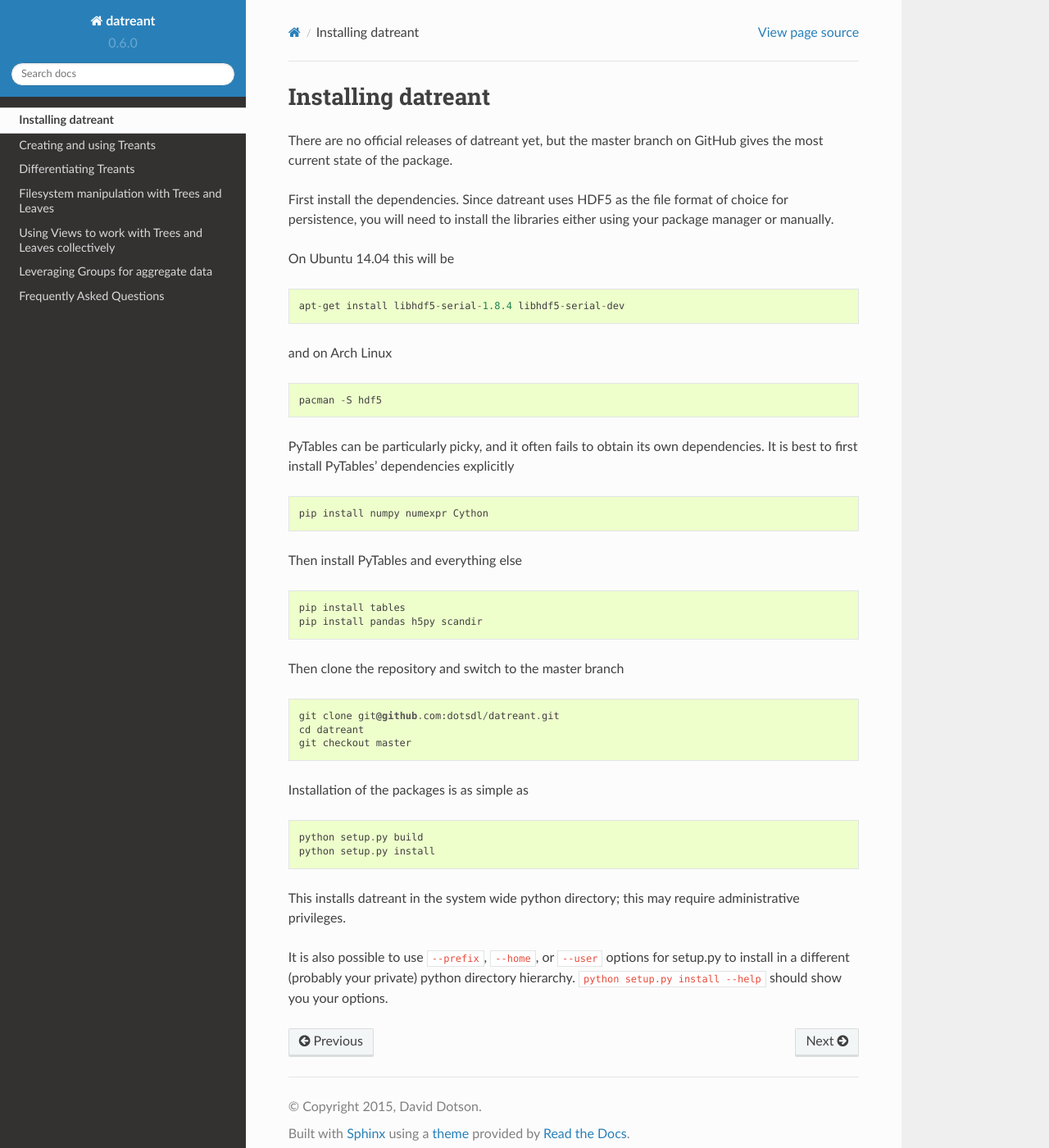
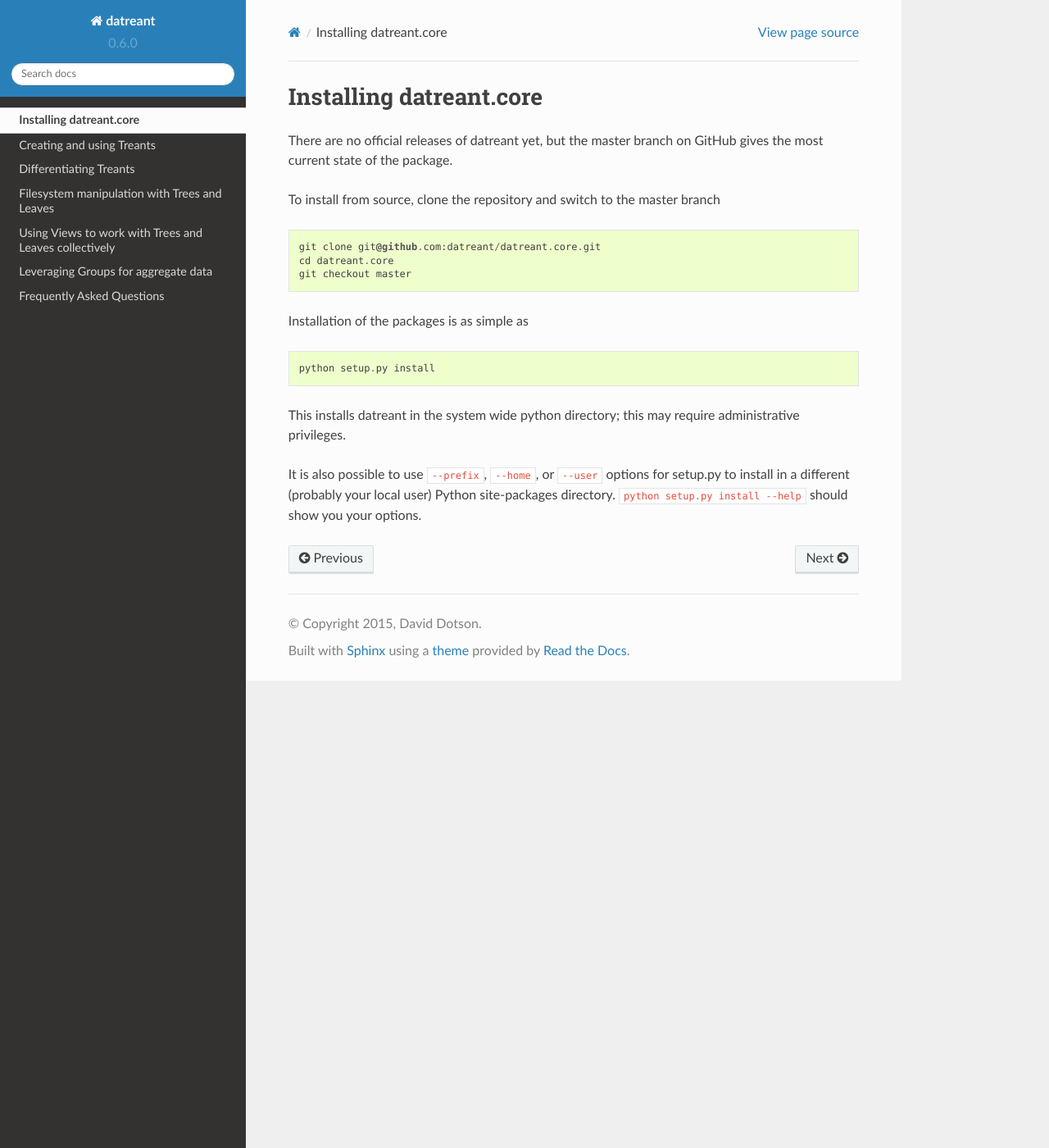
Before and after one commit to datreant/datreant, a Sphinx documentation site: the page built from docs/install.rst, in a window 1280 px wide and 1400 px high. Shown: the whole window at 82% size. Built offline with Sphinx 7.4.7 and the Read the Docs theme 2.0.0, drawn with Linux system fonts in a browser that asks for light colours; pages that are not in the unit, such as notebooks, are missing from menus.

```diff
--- a/docs/install.rst
+++ b/docs/install.rst
@@ -1,45 +1,23 @@
-===================
-Installing datreant
-===================
-There are no official releases of datreant yet, but the master
-branch on GitHub gives the most current state of the package.
+========================
+Installing datreant.core
+========================
+There are no official releases of datreant yet, but the master branch on GitHub
+gives the most current state of the package.
 
-First install the dependencies. Since datreant uses HDF5 as the file format
-of choice for persistence, you will need to install the libraries either using
-your package manager or manually.
+To install from source, clone the repository and switch to the master branch ::
 
-On Ubuntu 14.04 this will be ::
-
-    apt-get install libhdf5-serial-1.8.4 libhdf5-serial-dev
-
-and on Arch Linux ::
-
-    pacman -S hdf5
-
-PyTables can be particularly picky, and it often fails to obtain its own
-dependencies. It is best to first install PyTables' dependencies explicitly ::
-
-    pip install numpy numexpr Cython
-
-Then install PyTables and everything else ::
-
-    pip install tables
-    pip install pandas h5py scandir
-
-Then clone the repository and switch to the master branch ::
-
-    git clone git@github.com:dotsdl/datreant.git
-    cd datreant
+    git clone git@github.com:datreant/datreant.core.git
+    cd datreant.core
     git checkout master
 
 Installation of the packages is as simple as ::
 
-    python setup.py build
     python setup.py install
 
-This installs datreant in the system wide python directory; this may
-require administrative privileges.
+This installs datreant in the system wide python directory; this may require
+administrative privileges.
 
 It is also possible to use ``--prefix``, ``--home``, or ``--user`` options for
-setup.py to install in a different (probably your private) python directory
-hierarchy. ``python setup.py install --help`` should show you your options.
+setup.py to install in a different (probably your local user) Python
+site-packages directory. ``python setup.py install --help`` should show you
+your options.
```
Also changed, not shown: docs/Views.rst (+7 -1 lines), 3 other files.
